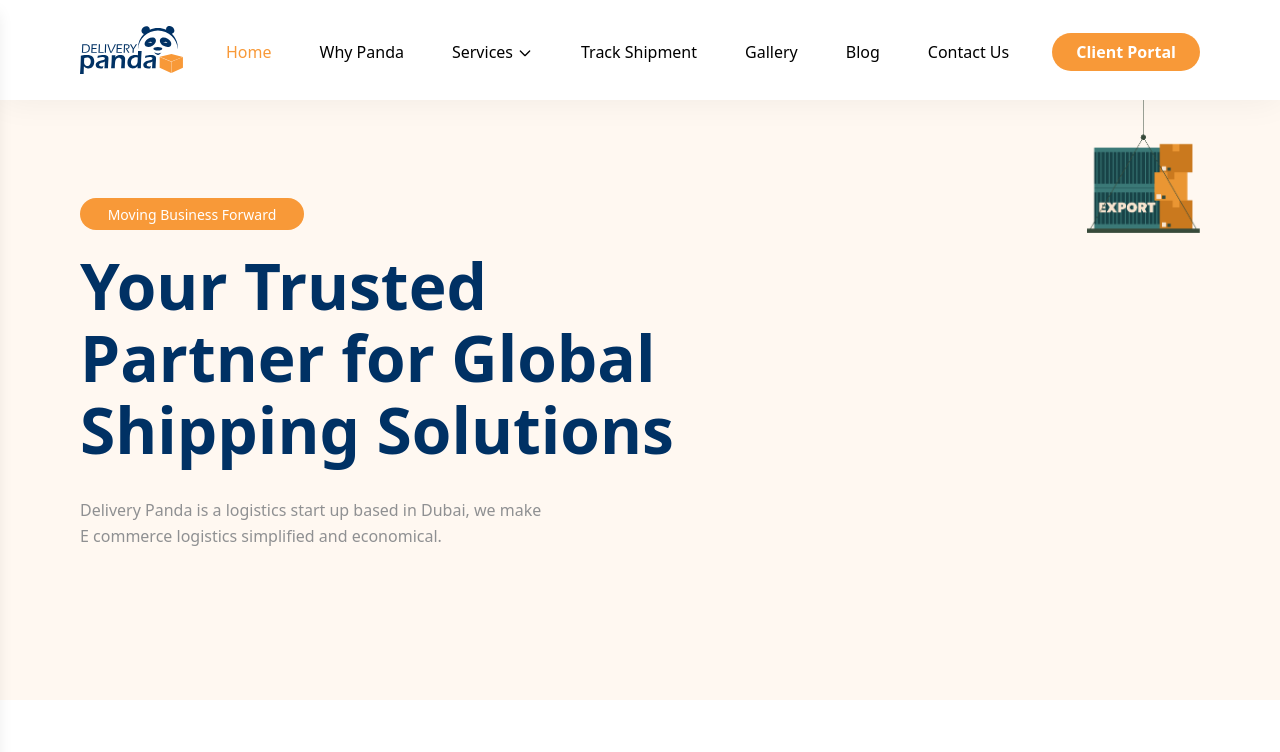
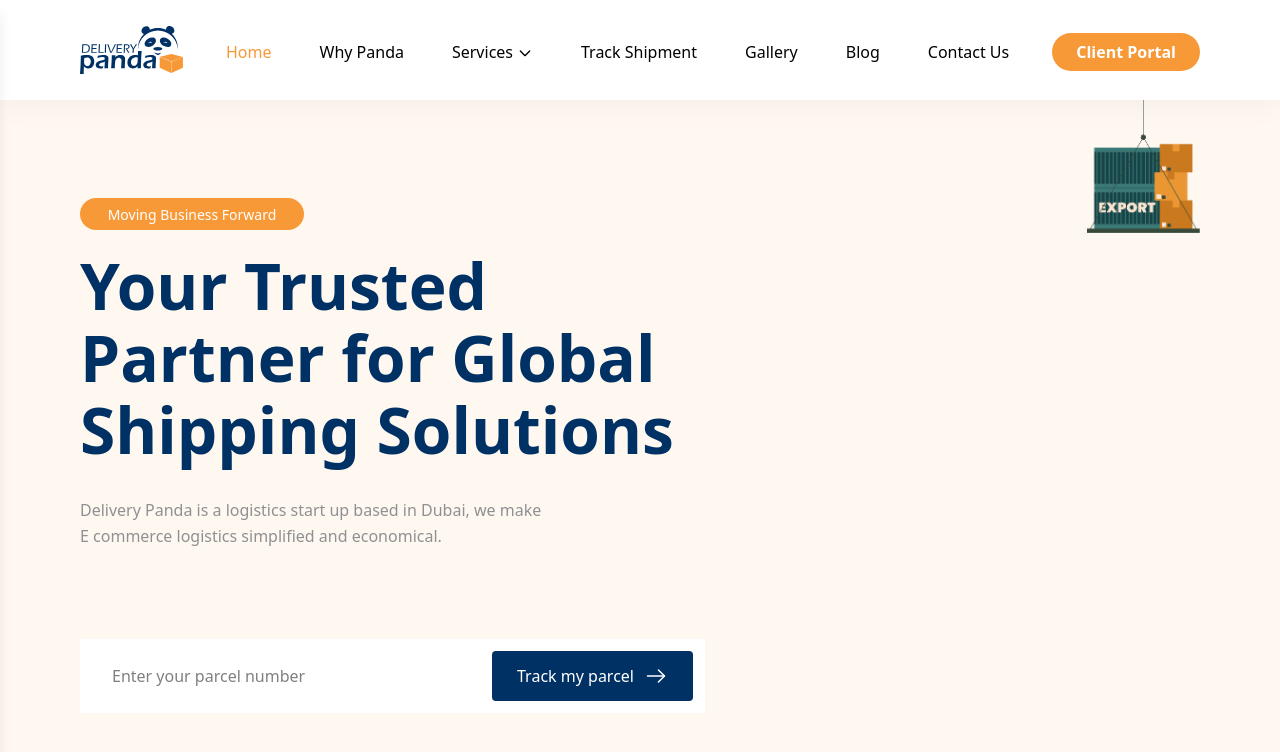
Before and after one commit to nithinraj1999/Panda-Delivery---Machine-Task, a React (Vite) app: page / in a window 1280 px wide. Shown: the top 752 px of the page. Built offline with nearby package versions, Linux system fonts and the light colour scheme.

Commit message:
feat(here): completed the left side of hero section

```diff
--- a/src/App.tsx
+++ b/src/App.tsx
@@ -5,7 +5,8 @@ function App() {
   return (
     <>
       <Navbar />
-      <HeroSection />
+  <HeroSection />
+
 
     </>
   )
--- a/src/components/Layout/Navbar.tsx
+++ b/src/components/Layout/Navbar.tsx
@@ -42,7 +42,7 @@ const Navbar = () => {
         </div>
       </nav>
 
-      <nav className="xl:hidden flex justify-between items-center py-4 px-6 bg-white fixed w-full shadow z-50">
+      <nav className="xl:hidden flex justify-between items-center h-[100px] py-4 px-6 bg-white fixed w-full shadow z-50">
         <div className="text-3xl cursor-pointer" onClick={() => setIsOpen(!isOpen)}>
           ☰
         </div>
--- a/src/components/sections/HeroSection.tsx
+++ b/src/components/sections/HeroSection.tsx
@@ -1,8 +1,8 @@
-
+// HeroSection.jsx
 const HeroSection = () => {
     return (
-        <div className="h-[700px] bg-[#FFF8F1] flex ">
-            <div className="flex-1 relative pl-[80px]">
+        <div className="h-[800px] bg-[#FFF8F1] flex relative">
+            <div className="flex-1 relative pl-[80px] pt-[100px]">
                 <button
                     className="absolute gap-[8px] top-[198px] bg-[#F89938] w-[224px] h-[32px] px-[16px] py-[12px] rounded-[100px] flex items-center justify-center text-white font-medium text-[14px]"
                 >
@@ -10,29 +10,52 @@ const HeroSection = () => {
                 </button>
 
                 <h1
-                    className="absolute top-[250px] w-[620px]   h-[216px]  flex items-center justify-center text-[#003164]  text-[64px] leading-[72px] font-semibold"
+                    className=" absolute top-[250px] w-[620px] h-[216px]  text-[#003164] text-[64px] leading-[72px] font-semibold"
                 >
-                    Your Trusted Partner for Global Shipping Solutions
+                    Your Trusted <br /> Partner for Global<br /> Shipping Solutions
                 </h1>
-                <div className="h-[52px] absolute top-[498px] w-[468px]">
-                    <p
-                        className=" text-[#8F9092]  text-[16px] leading-[160%]  font-normal"
-                    >
+
+                <div className="h-[52px] absolute top-[498px] w-[468px] ">
+                    <p className="text-[#8F9092] text-[16px] leading-[160%] font-normal">
                         Delivery Panda is a logistics start up based in Dubai, we make <br />
                         E commerce logistics simplified and economical.
                     </p>
-
                 </div>
 
+                <div className="absolute top-[639px] left-[80px] flex justify-between
+            w-[625px] h-[74px]
+            p-[12px] pl-[32px]
+            bg-white   ">
+                    <input
+                        type="text"
+                        placeholder="Enter your parcel number"
+                        className="flex-1 outline-none  font-normal"
+                    />
+                    <button className="flex items-center justify-center bg-[#003164]
+        w-[201px] h-[50px]
+        px-[24px] py-[10px]
+        gap-[10px]
+        text-white rounded">
+                        Track my parcel
+                        <span className="inline-block h-[24px] w-[24px]"><svg width="24" height="24" viewBox="0 0 24 24" fill="none" xmlns="http://www.w3.org/2000/svg">
+                            <path d="M14.43 5.92999L20.5 12L14.43 18.07" stroke="white" stroke-width="1.5" stroke-miterlimit="10" stroke-linecap="round" stroke-linejoin="round" />
+                            <path d="M3.5 12H20.33" stroke="white" stroke-width="1.5" stroke-miterlimit="10" stroke-linecap="round" stroke-linejoin="round" />
+                        </svg>
+                        </span>
+                    </button>
+                </div>
 
             </div>
 
-            <div className="flex-1  relative flex items-center justify-center">
+            <div className="flex-1 relative flex items-center justify-center">
                 <div className="absolute top-[46px] right-[80px] w-[113px] h-[187px]">
-                    <img src="/images/exportPic.png" alt="Hero Image" className="w-full h-full object-contain" />
+                    <img
+                        src="/images/exportPic.png"
+                        alt="Hero Image"
+                        className="w-full h-full object-contain"
+                    />
                 </div>
             </div>
-
         </div>
     )
 }
```
